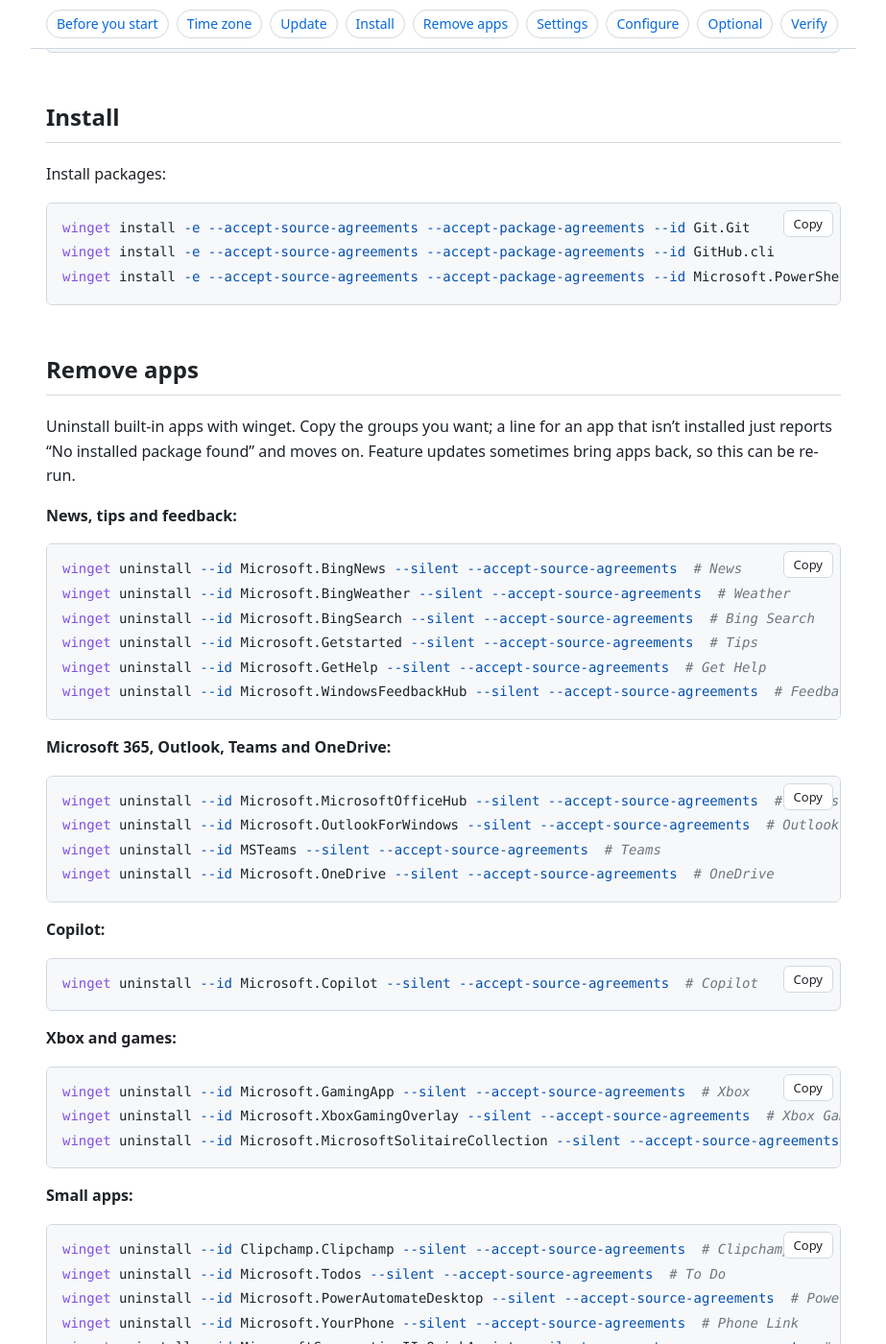
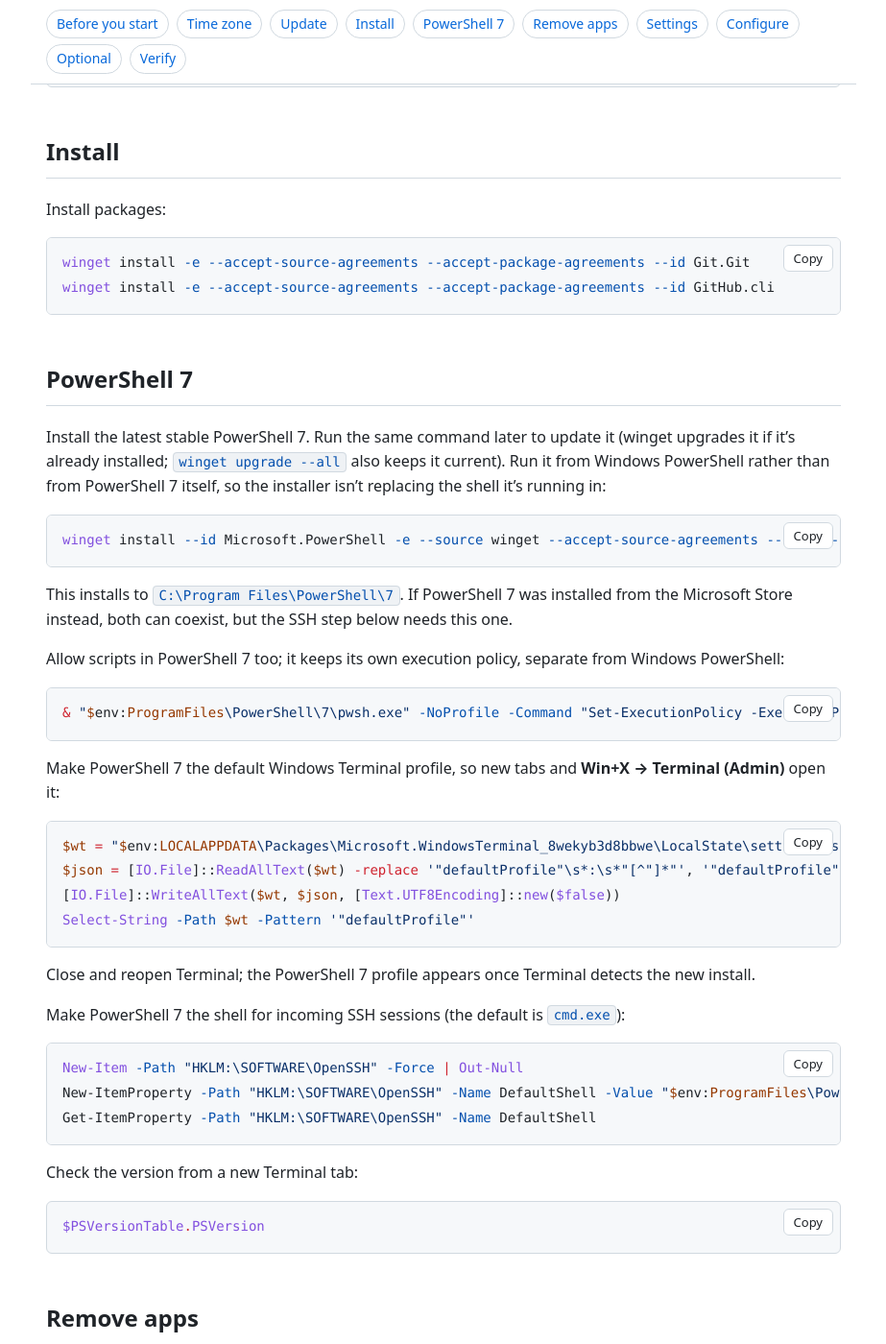
Before and after one commit to leewiscovitch/wiscovitch-install, a Jekyll site: the page built from windows.md, in a window 1280 px wide and 1400 px high, scrolled down 1779 px. Shown: the whole window at 96% size, without its empty margins (178-1101 px from the left). Built offline with Jekyll 4.4.1, drawn with Linux system fonts in a browser that asks for light colours.

Commit message:
Windows: PowerShell 7 section; Ubuntu Desktop: normal scrolling
PowerShell 7: install/update via winget, its own execution policy,
default Windows Terminal profile (edits only the defaultProfile line,
UTF-8 without BOM), and pwsh as the OpenSSH default shell.
Ubuntu Desktop gets a Settings section turning off natural scrolling
for touchpads and mice.

Co-Authored-By: Claude Opus 5.5 <noreply@anthropic.com>

````diff
--- a/windows.md
+++ b/windows.md
@@ -92,6 +91,47 @@ Get-CimInstance -Namespace "Root\cimv2\mdm\dmmap" -ClassName "MDM_EnterpriseMode
 ## Install
 
 {% include install.md %}
+
+## PowerShell 7
+
+Install the latest stable PowerShell 7. Run the same command later to update it (winget upgrades it if it's already installed; `winget upgrade --all` also keeps it current). Run it from Windows PowerShell rather than from PowerShell 7 itself, so the installer isn't replacing the shell it's running in:
+
+```powershell
+winget install --id Microsoft.PowerShell -e --source winget --accept-source-agreements --accept-package-agreements
+```
+
+This installs to `C:\Program Files\PowerShell\7`. If PowerShell 7 was installed from the Microsoft Store instead, both can coexist, but the SSH step below needs this one.
+
+Allow scripts in PowerShell 7 too; it keeps its own execution policy, separate from Windows PowerShell:
+
+```powershell
+& "$env:ProgramFiles\PowerShell\7\pwsh.exe" -NoProfile -Command "Set-ExecutionPolicy -ExecutionPolicy Bypass -Scope LocalMachine -Force; Get-ExecutionPolicy -Scope LocalMachine"
+```
+
+Make PowerShell 7 the default Windows Terminal profile, so new tabs and **Win+X → Terminal (Admin)** open it:
+
+```powershell
+$wt = "$env:LOCALAPPDATA\Packages\Microsoft.WindowsTerminal_8wekyb3d8bbwe\LocalState\settings.json"
+$json = [IO.File]::ReadAllText($wt) -replace '"defaultProfile"\s*:\s*"[^"]*"', '"defaultProfile": "{574e775e-4f2a-5b96-ac1e-a2962a402336}"'
+[IO.File]::WriteAllText($wt, $json, [Text.UTF8Encoding]::new($false))
+Select-String -Path $wt -Pattern '"defaultProfile"'
+```
+
+Close and reopen Terminal; the PowerShell 7 profile appears once Terminal detects the new install.
+
+Make PowerShell 7 the shell for incoming SSH sessions (the default is `cmd.exe`):
+
+```powershell
+New-Item -Path "HKLM:\SOFTWARE\OpenSSH" -Force | Out-Null
+New-ItemProperty -Path "HKLM:\SOFTWARE\OpenSSH" -Name DefaultShell -Value "$env:ProgramFiles\PowerShell\7\pwsh.exe" -PropertyType String -Force | Out-Null
+Get-ItemProperty -Path "HKLM:\SOFTWARE\OpenSSH" -Name DefaultShell
+```
+
+Check the version from a new Terminal tab:
+
+```powershell
+$PSVersionTable.PSVersion
+```
 
 ## Remove apps
 
````
Also changed, not shown: other parts of windows.md (+0 -1 lines), CLAUDE.md (+1 -1 lines), ubuntu-desktop.md (+9 -0 lines).
